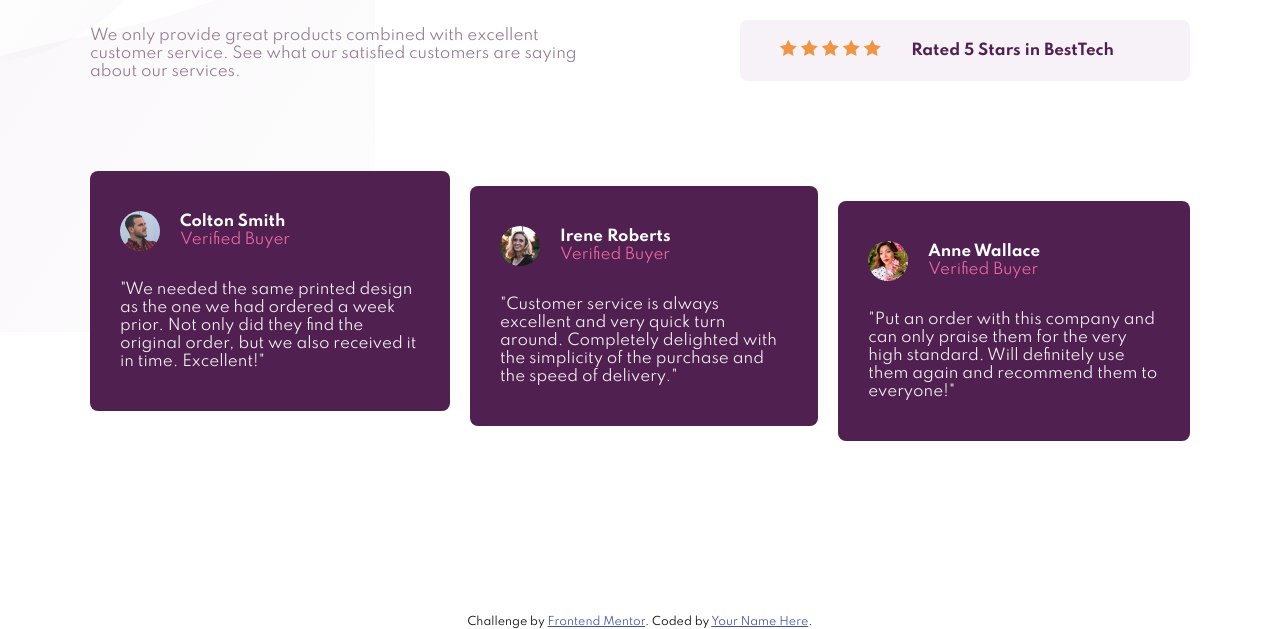
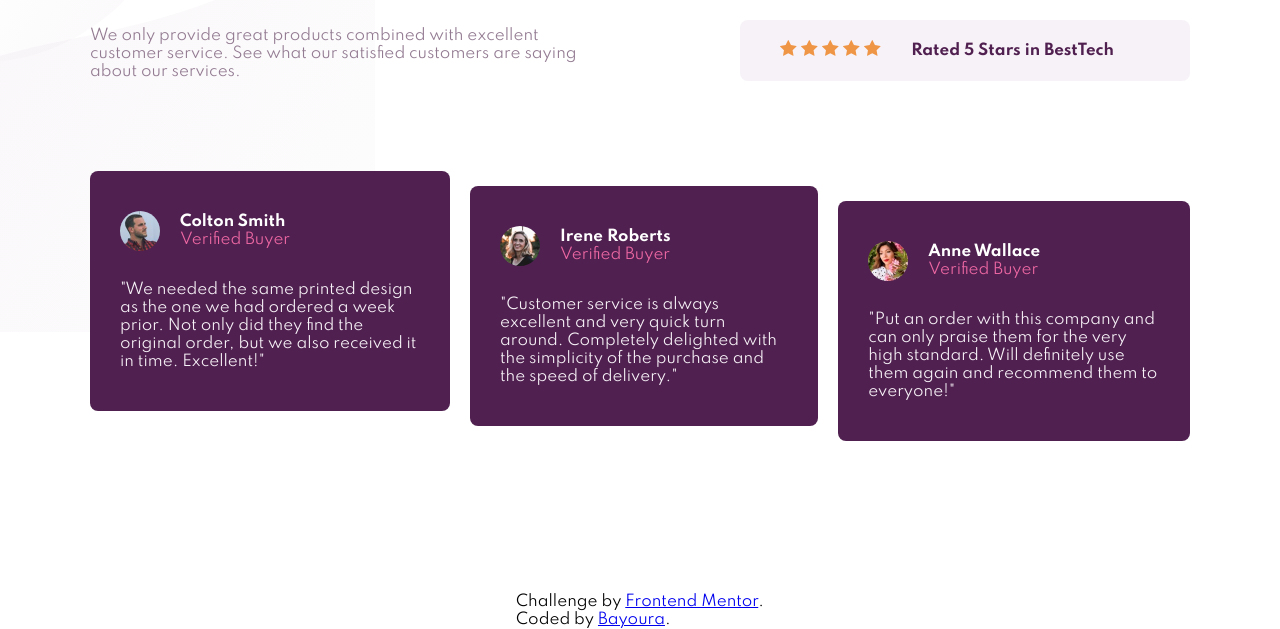
Before and after one commit to Bayoura/social-proof-section, a plain HTML site: page index.html in a window 1280 px wide. Shown: the part 171-800 px from the top of the page. Drawn offline with Linux system fonts and the light colour scheme.

Commit message:
edit footer

```diff
--- a/index.html
+++ b/index.html
@@ -108,12 +108,8 @@
       </div>
     </main>
     <footer>
-      <div class="attribution">
-        Challenge by
-        <a href="https://www.frontendmentor.io?ref=challenge" target="_blank"
-          >Frontend Mentor</a
-        >. Coded by <a href="#">Your Name Here</a>.
-      </div>
+      <p>Challenge by <a href="https://www.frontendmentor.io?ref=challenge" target="_blank">Frontend Mentor</a>.</p>
+      <p>Coded by <a href="https://github.com/Bayoura" target="_blank">Bayoura</a>.</p>
     </footer>
   </body>
 </html>
```
